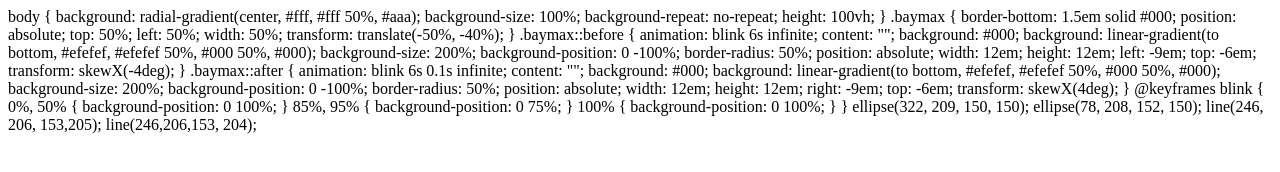
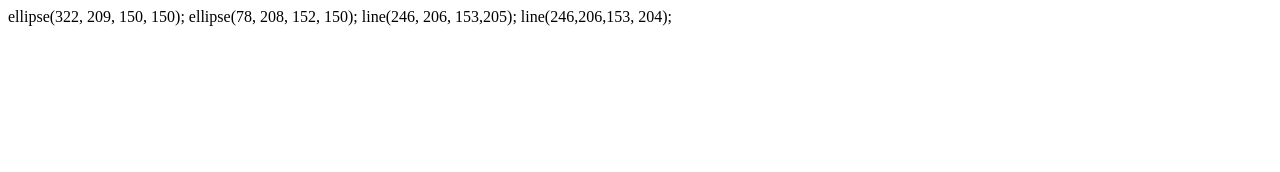
Before and after one commit to jordanSTJ/baymaxprototype.-, a plain HTML site: page eyes.html in a window 1280 px wide. Drawn offline with Linux system fonts and the light colour scheme.

Commit message:
Update eyes.html

```diff
--- a/eyes.html
+++ b/eyes.html
@@ -1,68 +1,9 @@
 <!DOCTYPE html>
 <html>
-<div class="baymax"></div>
-body {
-  background: radial-gradient(center, #fff, #fff 50%, #aaa);
-  background-size: 100%;
-  background-repeat: no-repeat;
-  height: 100vh;
-}
-
-.baymax {
-  border-bottom: 1.5em solid #000;
-  position: absolute;
-  top: 50%;
-  left: 50%;
-  width: 50%;
-  transform: translate(-50%, -40%);
-}
-
-.baymax::before {
-  animation: blink 6s infinite;
-  content: "";
-  background: #000;
-  background: linear-gradient(to bottom, #efefef, #efefef 50%, #000 50%, #000);
-  background-size: 200%;
-  background-position: 0 -100%;
-  border-radius: 50%;
-  position: absolute;
-  width: 12em;
-  height: 12em;
-  left: -9em;
-  top: -6em;
-  transform: skewX(-4deg);
-}
-
-.baymax::after {
-  animation: blink 6s 0.1s infinite;
-  content: "";
-  background: #000;
-  background: linear-gradient(to bottom, #efefef, #efefef 50%, #000 50%, #000);
-  background-size: 200%;
-  background-position: 0 -100%;
-  border-radius: 50%;
-  position: absolute;
-  width: 12em;
-  height: 12em;
-  right: -9em;
-  top: -6em;
-  transform: skewX(4deg);
-}
-
-@keyframes blink {
-  0%, 50% {
-    background-position: 0 100%;
-  }
-  85%, 95% {
-    background-position: 0 75%;
-  }
-  100% {
-    background-position: 0 100%;
-  }
-}
-
-
+  <body>
 ellipse(322, 209, 150, 150);
 ellipse(78, 208, 152, 150);
 line(246, 206, 153,205);
 line(246,206,153, 204);
+  </body>
+</html>
```
